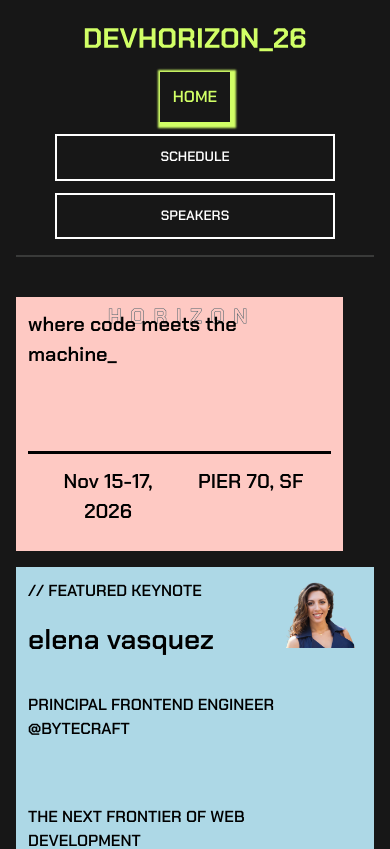
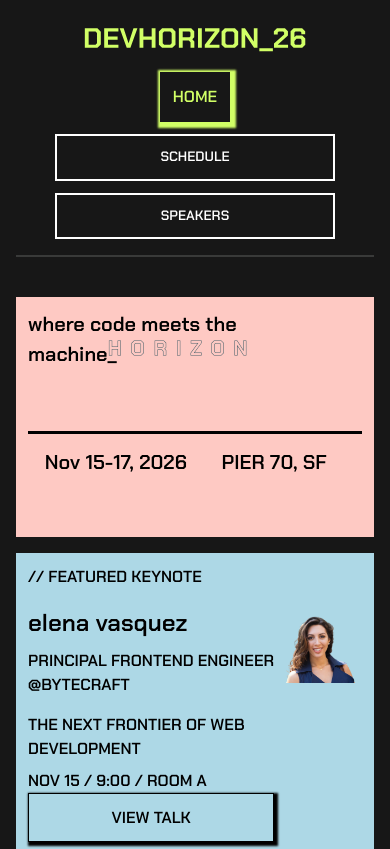
Before and after one commit to Tduncan14/TechConfernece, a Next.js app in the folder frontend/: page / in a window 390 px wide. Shown: the top 849 px of the page. Built offline with nearby package versions, Linux system fonts and the light colour scheme.

Commit message:
keep moving forward

```diff
--- a/frontend/src/app/page.tsx
+++ b/frontend/src/app/page.tsx
@@ -64,8 +64,13 @@ export default function Page() {
 
             <div className="machineRightImage">
 
-              <Image alt="image" src="/assets/images/avatar-elena-vasquez.webp" height={500} width={500} />
-
+              <Image
+                src="/assets/images/avatar-elena-vasquez.webp"
+                alt="image"
+                height={500}
+                width={500}
+                className="speakerImage"
+              />
             </div>
 
           </div>
--- a/frontend/src/app/style.css
+++ b/frontend/src/app/style.css
@@ -29,13 +29,15 @@
     display: flex;
     gap: 2rem;
     align-items: stretch;
+    min-height: fit-content;
+
 }
 
 
 
 
 .machineH1 {
-    font-size: clamp(2.5rem, 4.4rem, 4.8rem);
+    font-size: clamp(2.5rem, 2.4rem, 2.8rem);
     color: black;
     font-weight: bolder;
     width: 90%;
@@ -46,9 +48,9 @@
     padding-left: 5rem;
     color: #FEC9C3;
     position: relative;
-    top: -4.3rem;
+    top: -2.3rem;
     Z-index: 0;
-    font-size: clamp(4rem, 8rem, 9rem);
+    font-size: clamp(3rem, 4rem, 5rem);
     letter-spacing: 9px;
     -webkit-text-stroke: 1px #49616A;
     paint-order: stroke fill;
@@ -57,7 +59,7 @@
 
 .machineDates {
     color: black;
-    margin-top: 1.2rem;
+    margin-top: 0;
     border-top: 3px solid black;
     padding: .8rem;
     font-weight: 400;
@@ -84,7 +86,7 @@
     margin-top: auto;
     border: 1px solid black;
     box-shadow: 2px 2px 2px 2px black;
-    padding: 1rem;
+    padding: .7rem;
     padding-right: 4rem;
     padding-left: 4rem;
     transition: ease-in-out 1s;
@@ -120,8 +122,8 @@
 }
 
 .nameMe {
-    font-size: clamp(25px, 28px, 34px);
-    margin-bottom: 2rem;
+    margin-bottom: .5rem;
+    font-size: 24px;
 }
 
 .nameMetitle {
@@ -247,8 +249,31 @@
     align-items: stretch;
     width: 100%;
     gap: 2rem;
+    height: fit-content;
+
 }
 
+/* .machineRightImage {
+    width: 100%;
+    height: 100%;
+    background-image: url("/assets/images/avatar-elena-vasquez.webp");
+    background-repeat: no-repeat;
+    background-position: bottom right;
+    background-size: auto 100%;
+    position: relative;
+    top: 1.4rem;
+    overflow: visible;
+} */
+
+
+.speakerImage {
+    width: auto;
+    height: auto;
+    max-width: 100%;
+    max-height: 100%;
+    margin-top: 3rem;
+    object-fit: cover;
+}
 
 /* Machine left */
 
@@ -276,7 +301,7 @@
 }
 
 .companyName {
-    margin-bottom: 4rem;
+    margin-bottom: 1rem;
 }
 
 .developmentClass {
@@ -424,15 +449,19 @@
 
     .machine {
         gap: 1rem;
+        display: flex;
+        flex-direction: column;
     }
 
     .machineLeft {
-        flex: 1.5;
+        flex: 1;
+        min-width: 100%;
         padding: 0.75rem;
     }
 
     .machineRight {
         flex: 1;
+        min-width: 100%;
         padding: 0.75rem;
     }
 
@@ -445,8 +474,8 @@
     }
 
     .machineDates {
-        flex-direction: column;
-        justify-content: center;
+        flex-direction: flex;
+        justify-content: space-between;
         gap: 0.5rem;
     }
 
```
